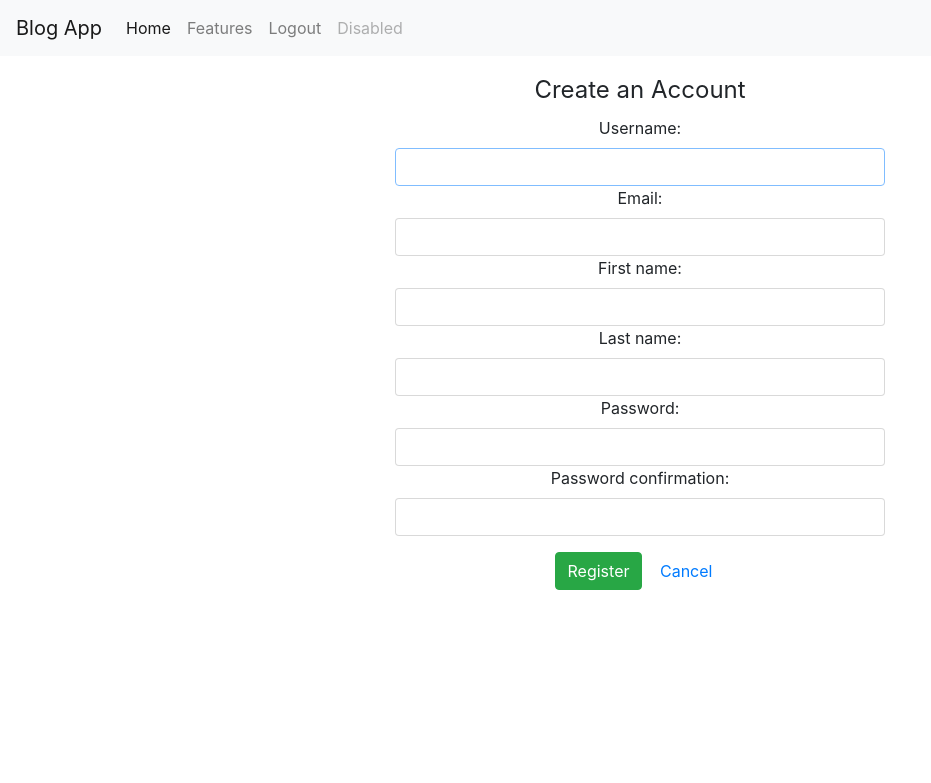
After one commit to vainavinair/django-blog, a Django app: page /user/register/ in a window 1280 px wide. The commit adds this page. Shown: the top 783 px of the page, without its empty margins (0-931 px from the left). Run offline with Django 4.2, Linux system fonts and the light colour scheme; some libraries are stand-ins or nearby versions.

Commit message:
added user auth

```diff
--- a/blog_app/urls.py
+++ b/blog_app/urls.py
@@ -20,4 +20,5 @@ from django.urls import path,include
 urlpatterns = [
     path('admin/', admin.site.urls),
     path('', include('blog_home.urls')),
+    path('user/', include('users.urls')),
 ]
--- /dev/null
+++ b/blog_home/templates/blog_home/base.html
@@ -0,0 +1,33 @@
+<head>
+    <meta charset="utf-8">
+    <meta name="viewport" content="width=device-width, initial-scale=1, shrink-to-fit=no">
+    <link rel="stylesheet" href="https://maxcdn.bootstrapcdn.com/bootstrap/4.0.0-beta/css/bootstrap.min.css" integrity="sha384-/Y6pD6FV/Vv2HJnA6t+vslU6fwYXjCFtcEpHbNJ0lyAFsXTsjBbfaDjzALeQsN6M" crossorigin="anonymous">
+    <title>Blog App</title>
+  </head>
+  <body>
+    <nav class="navbar navbar-expand-lg navbar-light bg-light">
+        <a class="navbar-brand" href="{% url 'blog-home' %}">Blog App</a>
+        <button class="navbar-toggler" type="button" data-toggle="collapse" data-target="#navbarNav" aria-controls="navbarNav" aria-expanded="false" aria-label="Toggle navigation">
+          <span class="navbar-toggler-icon"></span>
+        </button>
+        <div class="collapse navbar-collapse" id="navbarNav">
+          <ul class="navbar-nav">
+            <li class="nav-item active">
+              <a class="nav-link" href="#">Home <span class="sr-only">(current)</span></a>
+            </li>
+            <li class="nav-item">
+              <a class="nav-link" href="#">Features</a>
+            </li>
+            <li class="nav-item">
+              <a class="nav-link" href="{% url 'user-logout' %}">Logout</a>
+            </li>
+            <li class="nav-item">
+              <a class="nav-link disabled" href="#">Disabled</a>
+            </li>
+          </ul>
+        </div>
+      </nav>
+    {% block content %}
+
+    {% endblock content %}
+  </body>
--- a/blog_home/templates/blog_home/home.html
+++ b/blog_home/templates/blog_home/home.html
@@ -1,3 +1,4 @@
-
-
+{% extends 'blog_home/base.html' %}
+{% block content %}
 <h1>Hello {{ request.user }}</h1>
+{% endblock content %}
--- /dev/null
+++ b/users/forms.py
@@ -0,0 +1,11 @@
+from django.contrib.auth.forms import UserCreationForm
+from django.contrib.auth.models import User
+from django import forms
+
+class UserRegisterForm(UserCreationForm): #inherits django UserCreationForm
+    email= forms.EmailField() #required is true by default
+    first_name= forms.TextInput()
+    last_name= forms.TextInput()
+    class Meta:
+        model = User
+        fields = ['username', 'email', 'first_name', 'last_name', 'password1', 'password2']
--- /dev/null
+++ b/users/templates/users/register.html
@@ -0,0 +1,31 @@
+{% extends 'blog_home/base.html' %}
+{% csrf_token %}
+{% block content %}
+{% load widget_tweaks %}
+<form method="post" class="m-3">
+
+    {% csrf_token %}
+    {% for hidden in form.hidden_fields %}
+    {{ hidden }}
+    {% endfor %}
+    <center>
+        <legend>Create an Account</legend>
+        <div class="form-group col-md-5">
+            {% for field in form.visible_fields %}
+
+            <label for="{{ field.id_for_label }}">{{ field.label }}:</label>
+            {% render_field field class="form-control" %}
+            {% for error in field.errors %}
+            <p class="help-block text-danger" >{{ error }}</p>
+            {% endfor %}
+            {% endfor %}
+        </div>
+
+    <div class="form-group">
+        <button type="submit" class="btn btn-success"> Register
+        </button>
+        <a href="{% url 'blog-home' %}" class="btn btn-default">Cancel</a>
+    </div>
+</center>
+</form>
+{% endblock content %}
--- /dev/null
+++ b/users/urls.py
@@ -0,0 +1,10 @@
+from django.urls import path
+from .views import register
+from django.contrib.auth import views as auth_views
+
+
+urlpatterns = [
+    path('register/',register, name='user-register'),
+    path('login/',auth_views.LoginView.as_view(template_name='users/login.html'), name='user-login'),
+    path('logout/',auth_views.LogoutView.as_view(template_name='users/logout.html'), name='user-logout'),
+]
--- a/users/views.py
+++ b/users/views.py
@@ -1,3 +1,12 @@
-from django.shortcuts import render
+from django.shortcuts import render,redirect
+from .forms import UserRegisterForm
 
-# Create your views here.
+def register(request):
+    if request.method == 'POST':
+        form = UserRegisterForm(request.POST)
+        if form.is_valid():
+            form.save()
+            return redirect('user-login')
+    else:
+        form = UserRegisterForm()
+    return render(request, 'users/register.html',{'form': form})
```
Also changed, not shown: blog_app/settings.py (+7 -1 lines), users/templates/users/login.html (added, +36 -0 lines), users/templates/users/logout.html (added, +8 -0 lines), db.sqlite3.
